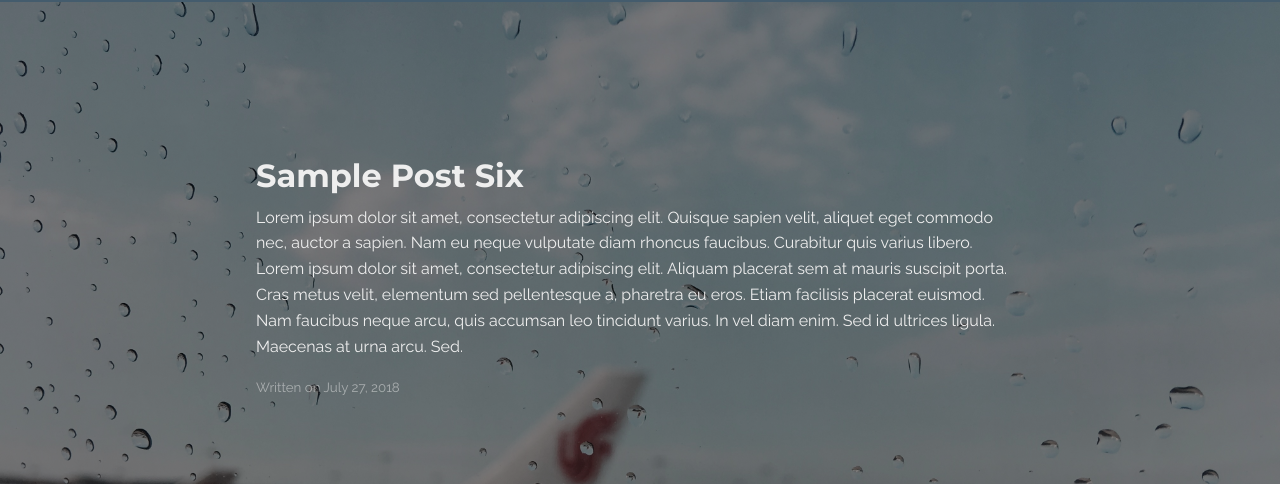
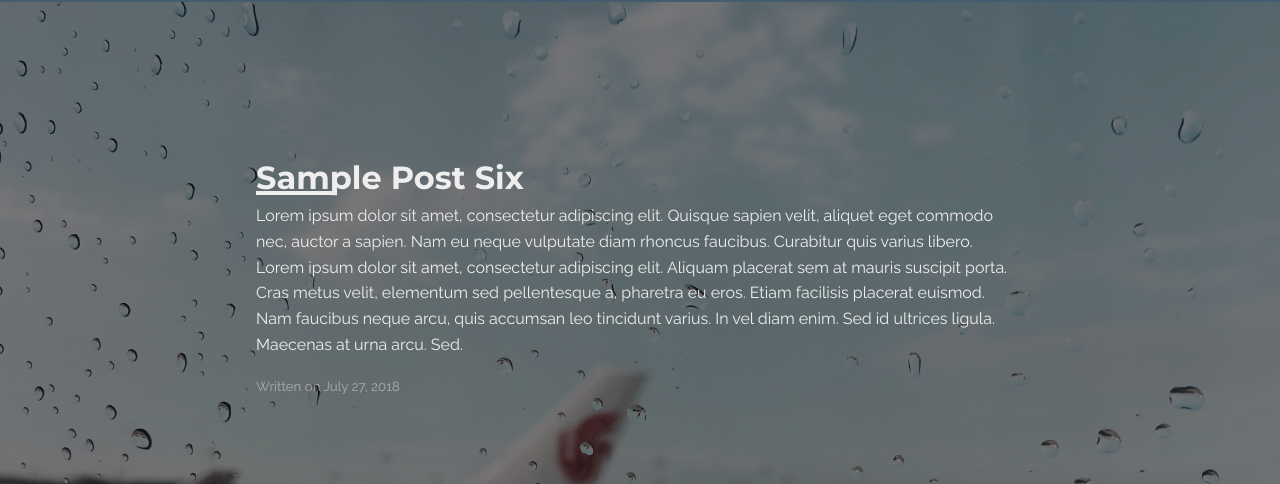
Before and after one commit to mattacraig/DevStache, a Jekyll site: the page built from _posts/2018-07-27-sample-post-six.md, in a window 1280 px wide and 900 px high. Shown: the part 78-562 px from the top of the window. Built offline with Jekyll 4.4.1, drawn with Linux system fonts in a browser that asks for light colours.

```diff
--- a/_includes/category-header.html
+++ b/_includes/category-header.html
@@ -18,7 +18,7 @@
 				{% for category in site.categories %}
 				<a href="{{baseurl}}/categories/{{category[0] | downcase}}">{{category[0]}}</a>
 				{% endfor %}
-				<a href="#0">About</a>
+				<a href="{{baseurl}}/about.html">About</a>
 			</div>
 		</nav>
 
--- a/_includes/header.html
+++ b/_includes/header.html
@@ -16,7 +16,7 @@
 				{% for category in site.categories %}
 				<a href="{{baseurl}}/categories/{{category[0] | downcase}}">{{category[0]}}</a>
 				{% endfor %}
-				<a href="#0">About</a>
+				<a href="{{baseurl}}/about.html">About</a>
 			</div>
 		</nav>
 
--- a/_includes/post-header.html
+++ b/_includes/post-header.html
@@ -17,14 +17,14 @@
 				{% for category in site.categories %}
 				<a href="{{baseurl}}/categories/{{category[0] | downcase}}">{{category[0]}}</a>
 				{% endfor %}
-				<a href="#0">About</a>
+				<a href="{{baseurl}}/about.html">About</a>
 			</div>
 		</nav>
 
 		<div class="main-heading">
 			<h1>{{page.title}}</h1>
 			{{page.intro}}
-			<small>Written on {{page.date | date: "%B %e, %Y"}}</small>
+			{% if page.date %} <small>Written on {{page.date | date: "%B %e, %Y"}}</small>{% endif %}
 		</div>
 
 		<div class="overlay"></div>
--- a/_sass/_global.scss
+++ b/_sass/_global.scss
@@ -42,6 +42,22 @@ h2 {
   padding-bottom: 1rem;
 }
 
+h1 {
+  position: relative;
+  padding-bottom: .3rem;
+  margin-bottom: 0.5rem;
+}
+
+h1:after {
+  content: '';
+  position: absolute;
+  bottom: 0;
+  left: 0;
+  height: 4px;
+  width: 10%;
+  background: $main-bg;
+}
+
 a {
   text-decoration: none;
 }
@@ -49,7 +65,7 @@ a {
 pre,
 code {
   font-size: 15px;
-  border: 1px solid $main-type-color;
+  border: 1px solid $secondary-bg;
   border-radius: 3px;
   background-color: $main-bg;
 }
```
Also changed, not shown: about.html (added, +7 -0 lines), 1 other file.
